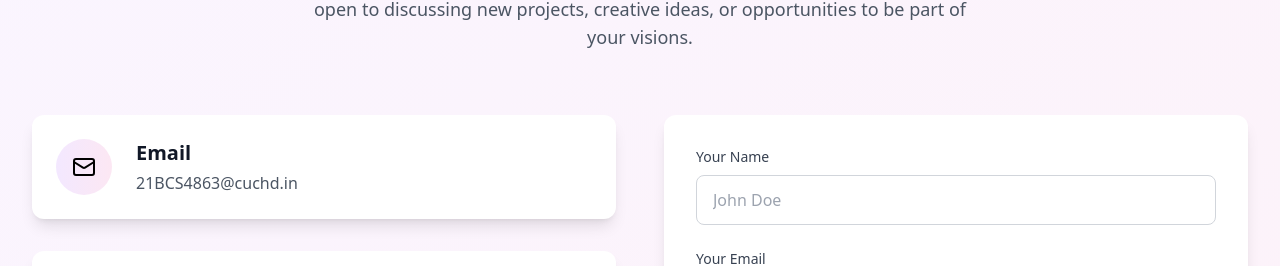
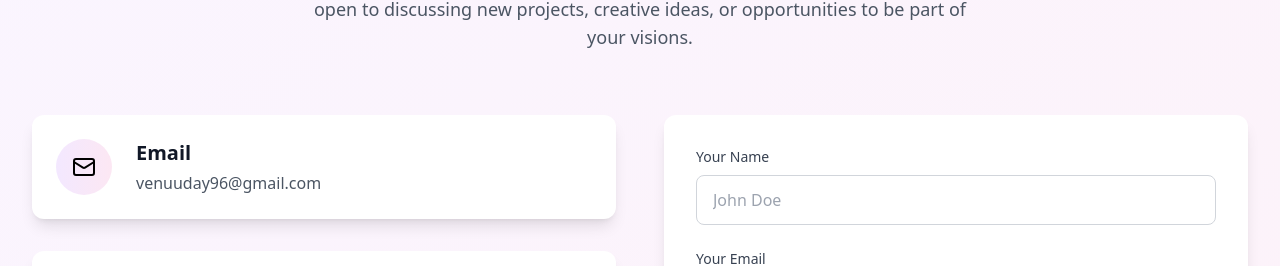
Before and after one commit to VenuUday/sb1-a8gpxs, a React (Vite) app: page / in a window 1280 px wide. Shown: the part 3141-3407 px from the top of the page. Built offline with nearby package versions, Linux system fonts and the light colour scheme.

Commit message:
Update Contact.tsx

```diff
--- a/src/components/Contact.tsx
+++ b/src/components/Contact.tsx
@@ -13,8 +13,8 @@ const Contact = () => {
     {
       icon: <Mail className="w-6 h-6" />,
       title: 'Email',
-      content: '21BCS4863@cuchd.in',
-      link: 'mailto:21BCS4863@cuchd.in',
+      content: 'venuuday96@gmail.com',
+      link: 'mailto:venuuday96@gmail.com',
       color: 'hover:text-pink-600',
     },
     {
```
